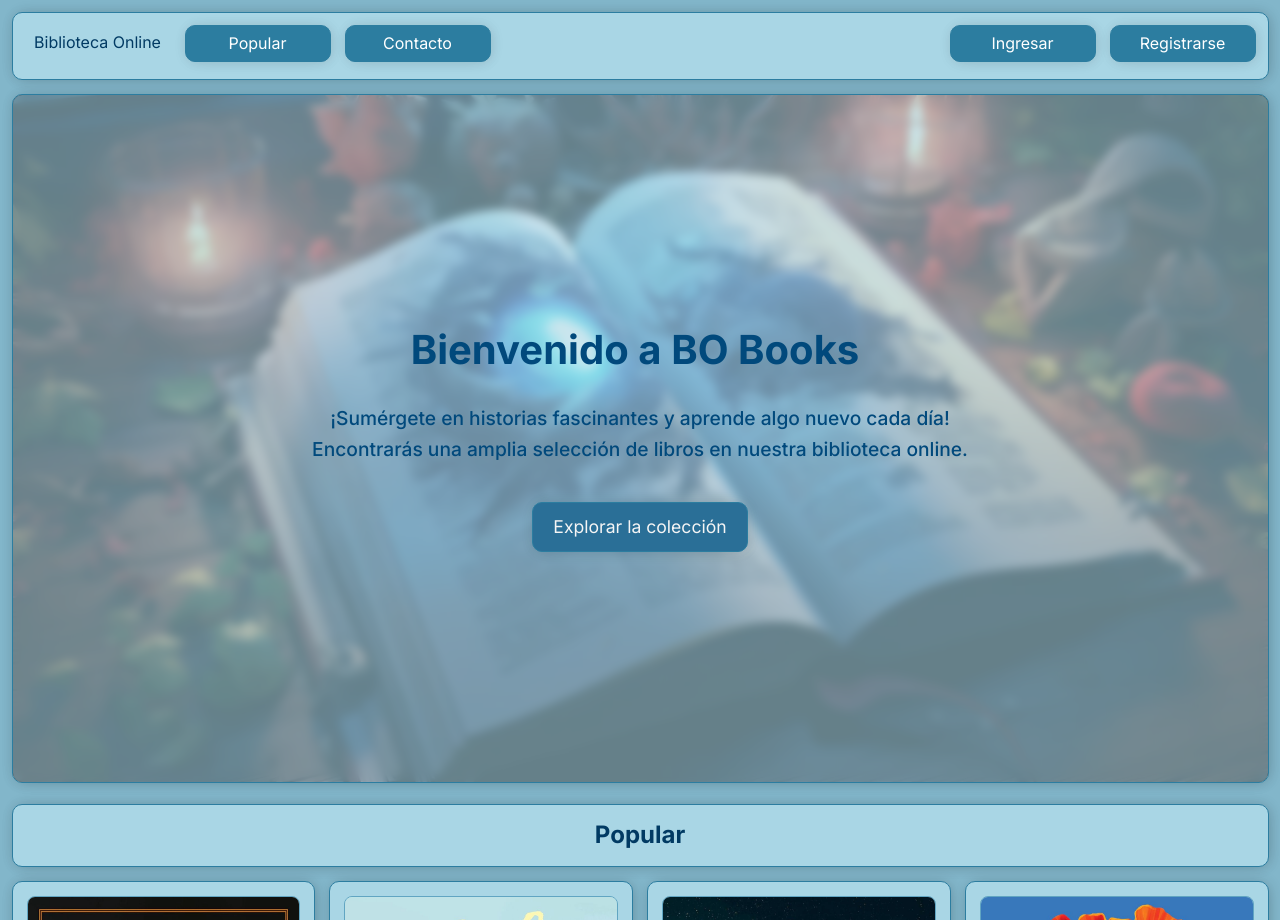
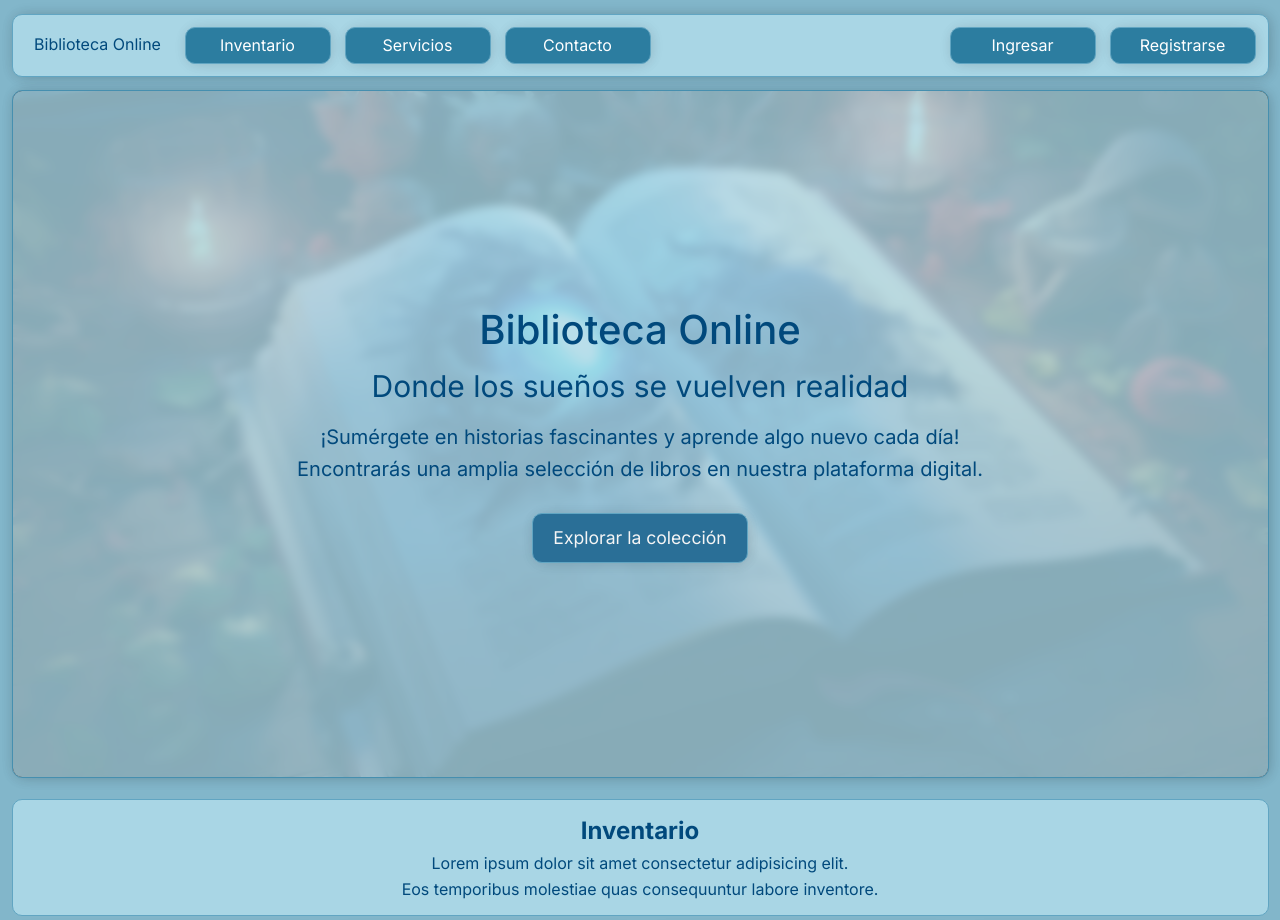
Before and after one commit to qmacias/biblioteca-primera-entrega, a plain HTML site: page index.html in a window 1280 px wide. Shown: the top 920 px of the page. Drawn offline with Linux system fonts and the light colour scheme.

Commit message:
Pasar En Limpio Las Mejoras En Los Estilos Del Index

```diff
--- a/assets/css/animations.css
+++ b/assets/css/animations.css
@@ -1,8 +1,8 @@
-header,
+header#index-header,
+header#form-header,
 footer,
 figure,
-section#hero,
-main section h2 {
+section#hero {
     box-shadow: 0px 2px 15px -3px rgba(0, 0, 0, 0.1), 2px 0px 15px -3px rgba(0, 0, 0, 0.2);
 }
 
@@ -11,30 +11,32 @@ main section h2 {
     Header
 ------------*/
 
-header nav ul li:first-child a {
-    color: var(--color9);
+header#index-header nav ul li:first-child a {
+    color: var(--color8);
     transition: color 0.1s ease-in-out, transform 0.2s ease-in-out;
 }
 
-header nav ul li:first-child a:hover {
+header#index-header nav ul li:first-child a:hover {
     color: var(--color6);
     transform: translateY(-0.6px);
 }
 
-header nav ul li:nth-child(2) a,
-header nav ul li:nth-child(3) a,
-header nav ul li:nth-child(4) a,
-header nav ul li:last-child a {
+header#index-header nav ul li:nth-child(2) a,
+header#index-header nav ul li:nth-child(3) a,
+header#index-header nav ul li:nth-child(4) a,
+header#index-header nav ul li:nth-child(5) a,
+header#index-header nav ul li:last-child a {
     color: white;
     background-color: var(--color5);
     box-shadow: 0px 2px 15px -3px rgba(0, 0, 0, 0.1), 2px 0px 15px -3px rgba(0, 0, 0, 0.1);
     transition: color 0.3s ease-in-out, background-color 0.3s ease-in-out, box-shadow 0.6s ease-in-out;
 }
 
-header nav ul li:nth-child(2) a:hover,
-header nav ul li:nth-child(3) a:hover,
-header nav ul li:nth-child(4) a:hover,
-header nav ul li:last-child a:hover {
+header#index-header nav ul li:nth-child(2) a:hover,
+header#index-header nav ul li:nth-child(3) a:hover,
+header#index-header nav ul li:nth-child(4) a:hover,
+header#index-header nav ul li:nth-child(5) a:hover,
+header#index-header nav ul li:last-child a:hover {
     color: whitesmoke;
     background-color: var(--color4);
     box-shadow: 0px 8px 15px -3px rgba(0, 0, 0, 0.1), 8px 0px 15px -3px rgba(0, 0, 0, 0.1);
@@ -59,33 +61,33 @@ section#hero div a:hover {
 }
 
 
-/*-------------
-    Popular
--------------*/
+/*----------------
+    Inventario
+----------------*/
 
-section#popular ul li figure img {
+section#inventory ul li figure img {
     transition: opacity 0.3s ease-in-out;
 }
 
-section#popular ul:hover> :not(:hover) img {
+section#inventory ul:hover> :not(:hover) img {
     opacity: 0.9;
 }
 
-section#popular ul li figure {
+section#inventory ul li figure {
     transition: transform 0.5s ease-in-out, box-shadow 0.5s ease-in-out;
 }
 
-section#popular ul li figure:hover {
+section#inventory ul li figure:hover {
     transform: translateY(-0.7px);
     box-shadow: 0px 8px 15px -3px rgba(0, 0, 0, 0.1), 8px 0px 15px -3px rgba(0, 0, 0, 0.2);
 }
 
-section#popular ul li figure figcaption {
+section#inventory ul li figure figcaption {
     opacity: 0;
     transition: opacity 0.3s ease;
 }
 
-section#popular ul li figure:hover figcaption {
+section#inventory ul li figure:hover figcaption {
     opacity: 1;
 }
 
@@ -93,6 +95,29 @@ section#popular ul li figure:hover figcaption {
 /*--------------
     Ingresar
 --------------*/
+
+header#form-header nav ul li:first-child a {
+    color: var(--color8);
+    transition: color 0.1s ease-in-out, transform 0.2s ease-in-out;
+}
+
+header#form-header nav ul li:first-child a:hover {
+    color: var(--color6);
+    transform: translateY(-0.6px);
+}
+
+header#form-header nav ul li:last-child a {
+    color: white;
+    background-color: var(--color5);
+    box-shadow: 0px 2px 15px -3px rgba(0, 0, 0, 0.1), 2px 0px 15px -3px rgba(0, 0, 0, 0.1);
+    transition: color 0.3s ease-in-out, background-color 0.3s ease-in-out, box-shadow 0.6s ease-in-out;
+}
+
+header#form-header nav ul li:last-child a:hover {
+    color: whitesmoke;
+    background-color: var(--color4);
+    box-shadow: 0px 8px 15px -3px rgba(0, 0, 0, 0.1), 8px 0px 15px -3px rgba(0, 0, 0, 0.1);
+}
 
 form#login-form button,
 form#signup-form button {
--- a/assets/css/main_styles.css
+++ b/assets/css/main_styles.css
@@ -241,39 +241,47 @@ body {
     z-index: 1;
 } */
 
+header#index-header {
+    margin: 9px 7px 6px 7px;
+    padding: 5px;
+    border-radius: 10px;
+}
+
 @media (min-width: 450px) {
-    header nav ul li:first-child {
+
+    header#index-header nav ul li:first-child,
+    header#index-header nav ul li:nth-child(2) {
         flex-basis: 100%;
     }
 
-    header nav ul li:nth-child(2),
-    header nav ul li:nth-child(3),
-    header nav ul li:nth-child(4),
-    header nav ul li:last-child {
+    header#index-header nav ul li:nth-child(3),
+    header#index-header nav ul li:nth-child(4),
+    header#index-header nav ul li:nth-child(5),
+    header#index-header nav ul li:last-child {
         flex-basis: 50%;
     }
 }
 
 @media (min-width: 650px) {
 
-    header nav ul li:nth-child(2),
-    header nav ul li:nth-child(3),
-    header nav ul li:nth-child(4),
-    header nav ul li:last-child {
-        flex-basis: 25%;
+    header#index-header nav ul li:nth-child(2),
+    header#index-header nav ul li:nth-child(3),
+    header#index-header nav ul li:nth-child(4) {
+        flex-basis: 33.33%;
+    }
+
+    header#index-header nav ul li:nth-child(5),
+    header#index-header nav ul li:last-child {
+        flex-basis: 50%;
     }
 }
 
-@media (min-width: 852px) {
-    header {
-        height: 8.6vh;
-    }
-
-    header nav ul li:nth-child(n) {
+@media (min-width: 1012px) {
+    header#index-header nav ul li:nth-child(n) {
         flex-basis: 10em;
     }
 
-    header nav ul li:nth-last-child(2) {
+    header#index-header nav ul li:nth-last-child(2) {
         margin-left: auto;
     }
 }
@@ -299,24 +307,29 @@ section#hero picture img {
 
 section#hero div {
     padding: 20px;
+    color: var(--color8);
     border-radius: 9px !important;
     align-items: center;
     justify-content: center;
-    background-color: rgba(169, 214, 229, 0.6);
+    background-color: rgba(169, 214, 229, 0.8);
     backdrop-filter: blur(5px);
 }
 
 section#hero div h1 {
     font-size: 2.5em;
-    margin-bottom: 20px;
-    color: var(--color8);
+    font-weight: 500;
+    margin-bottom: 10px;
+}
+
+section#hero div h1 span {
+    font-size: 0.75em;
+    font-weight: 400;
 }
 
 section#hero div p {
-    font-size: 1.2em;
-    font-weight: 500;
-    margin-bottom: 30px;
-    color: var(--color8);
+    font-size: 1.25em;
+    font-weight: 400;
+    margin-bottom: 20px;
 }
 
 section#hero div p span {
@@ -328,43 +341,39 @@ section#hero div a {
     padding: 10px 20px;
 }
 
-@media (min-width: 540px) {
-    section#hero div h1 span {
-        display: inline;
-        white-space: nowrap;
-        margin-right: 0.25em !important;
-    }
-}
-
 @media (min-width: 736px) {
-    section#hero div {
-        height: 85.8vh;
-    }
-
     section#hero div {
         flex-basis: 100%;
     }
 }
 
 @media (min-width: 738px) {
+    section#hero {
+        height: 85.9vh;
+    }
+
     section#hero div p span {
         display: block;
     }
 }
 
 
-/*-------------
-    Popular
--------------*/
+/*----------------
+    Inventario
+----------------*/
 
-section#popular h2 {
+/* section#inventory {
+    height: 100vh;
+} */
+
+section#inventory div {
     margin: 14px 7px 7px 7px;
-    padding: 11px;
+    padding: 12.5px;
     border-radius: 10px;
-    color: var(--color9);
+    color: var(--color8);
 }
 
-section#popular ul li figure {
+section#inventory ul li figure {
     position: relative;
     margin: 7px;
     padding: 14px;
@@ -372,13 +381,13 @@ section#popular ul li figure {
     overflow: hidden;
 }
 
-section#popular ul li figure img {
+section#inventory ul li figure img {
     display: block;
     width: 100%;
     border-radius: 8px;
 }
 
-section#popular ul li figure figcaption {
+section#inventory ul li figure figcaption {
     position: absolute;
     top: 0;
     left: 0;
@@ -392,34 +401,38 @@ section#popular ul li figure figcaption {
     justify-content: center;
 }
 
-section#popular ul li figure figcaption h3,
-section#popular ul li figure figcaption h4 {
+section#inventory ul li figure figcaption h3,
+section#inventory ul li figure figcaption h4 {
     margin: 0;
     font-weight: 500;
     color: var(--color10);
 }
 
-@media (min-width: 450px) {
-    section#popular ul li:nth-child(n) {
+section#inventory div p span {
+    display: inline;
+}
+
+@media (min-width: 400px) {
+    section#inventory ul li:nth-child(n) {
         flex-basis: 50%;
     }
 }
 
-@media (min-width: 650px) {
-    section#popular ul li:nth-child(n) {
-        flex-basis: 33.33%;
+@media (min-width: 738px) {
+    section#inventory div p span {
+        display: block;
     }
 }
 
-@media (min-width: 852px) {
-    section#popular ul li:nth-child(n) {
+@media (min-width: 800px) {
+    section#inventory ul li:nth-child(n) {
         flex-basis: 25%;
     }
 }
 
-@media (min-width: 1317px) {
-    section#popular ul li:nth-child(n) {
-        flex-basis: 16.665%;
+@media (min-width: 1600px) {
+    section#inventory ul li:nth-child(n) {
+        flex-basis: 12.5%;
     }
 }
 
@@ -441,7 +454,5 @@ footer p {
 @media (min-width: 380px) {
     footer p span {
         display: inline;
-        white-space: nowrap;
-        margin-right: 0.35em !important;
     }
 }
--- a/assets/js/script.js
+++ b/assets/js/script.js
@@ -3,7 +3,7 @@ import Libro from "./libro.js"
 
 //Arreglar: Poner un boton en log_in.html para que el usuario pueda volver a index.html en caso de no querer ingresar, y ser invitado
 //Arreglar: Poner un boton en sign_up.html para que el usuario pueda volver a index.html en caso de no querer registrarse, y ser invitado
-document.addEventListener("DOMContentLoaded", function(){
+document.addEventListener("DOMContentLoaded", function () {
     cargarLinks();
     cargarLibros();
 });
@@ -12,20 +12,21 @@ function cargarLinks() {
     let arrayLinks = [];
 
     arrayLinks.push(new Link("#", "Biblioteca Online"));
-    arrayLinks.push(new Link("#popular", "Popular"));
-    arrayLinks.push(new Link("#contacto", "Contacto"));
+    arrayLinks.push(new Link("#inventory", "Inventario"));
+    arrayLinks.push(new Link("#services", "Servicios"));
+    arrayLinks.push(new Link("#contact", "Contacto"));
     arrayLinks.push(new Link("./pages/auth/log_in.html", "Ingresar"));
     arrayLinks.push(new Link("./pages/auth/sign_up.html", "Registrarse"));
 
     let linksInnerHTML = "";
 
-    for(let link of arrayLinks){
+    for (let link of arrayLinks) {
         let linkActual = "";
 
         if (link.href == "#") {
             linkActual = `<li><a class="box" href="${link.href}">${link.label}</a></li>`;
         } else {
-            linkActual = `<li><a class="box border bd5" href="${link.href}">${link.label}</a></li>`;
+            linkActual = `<li><a class="box border bd3" href="${link.href}">${link.label}</a></li>`;
         }
 
         linksInnerHTML += linkActual;
@@ -50,13 +51,17 @@ function cargarLibros() {
     arrayLibros.push(new Libro("./assets/img/book_10_900x1500.webp", "A Great Country", "Shilpi Somaya Gouda"));
     arrayLibros.push(new Libro("./assets/img/book_11_900x1500.webp", "The Secret", "Jack Reacher"));
     arrayLibros.push(new Libro("./assets/img/book_12_900x1500.webp", "Eragon", "Cristopher Paolini"));
+    arrayLibros.push(new Libro("./assets/img/book_13_900x1500.webp", "Butcher & Blackbird", "Brynne Weaver"));
+    arrayLibros.push(new Libro("./assets/img/book_14_900x1500.webp", "No Control", "Annie Wild"));
+    arrayLibros.push(new Libro("./assets/img/book_15_900x1500.webp", "The Canary Cowards", "Jescie Hall"));
+    arrayLibros.push(new Libro("./assets/img/book_16_900x1500.webp", "Gravitys Hammer", "Jerry Reynolds"));
 
     let librosInnerHTML = "";
 
-    for(let libro of arrayLibros){
+    for (let libro of arrayLibros) {
         let libroActual = `<li>
-                                <figure class="flex bg1 border bd5">
-                                    <img class="border bd3" loading="eager" decoding="async" src="${libro.portada}" alt="Descripción de la imagen">
+                                <figure class="flex bg1 border bd3">
+                                    <img class="border bd2" loading="eager" decoding="async" src="${libro.portada}" alt="${libro.titulo}, a book release by ${libro.autor}.">
                                     <figcaption class="flex col">
                                     <h3>${libro.titulo}</h3>
                                     <h4>${libro.autor}</h4>
--- a/index.html
+++ b/index.html
@@ -3,7 +3,7 @@
 
 <head>
     <meta charset="UTF-8">
-
+    <meta http-equiv="X-UA-Compatible" content="IE=edge">
     <meta name="viewport" content="width=device-width, initial-scale=1.0">
     <meta name="description" content="Biblioteca online para consultar libros">
 
@@ -18,7 +18,7 @@
     <link rel="stylesheet" href="./assets/css/animations.css" crossorigin="anonymous">
     <link rel="stylesheet" href="./assets/css/main_styles.css" crossorigin="anonymous">
 
-    <title>BO Books | Inicio</title>
+    <title>Biblioteca Online| Inicio</title>
 
     <style>
         #container {
@@ -34,14 +34,14 @@
 
 <body class="bg2">
     <div id="container" class="flex col">
-        <header class="box bg1 border bd5">
+        <header id="index-header" class="bg1 border bd3">
             <nav>
                 <ul class="flex col row" id="ulColeccionLinks"></ul>
             </nav>
         </header>
 
         <main class="flex col">
-            <section id="hero" class="flex row box bg1 border bd5">
+            <section id="hero" class="flex row box bg1 border bd4">
                 <picture>
                     <source type="image/webp" media="(min-width: 1400px)"
                         srcset="./assets/img/hero/hero_6720x4480_w_1400.webp">
@@ -64,36 +64,50 @@
                     <source type="image/webp" media="(min-width: 200px)"
                         srcset="./assets/img/hero/hero_6720x4480_w_200.webp">
 
-                    <img loading="eager" decoding="async" src="./assets/img/hero/hero_6720x4480_w_1400.webp"
+                    <img loading="eager" decoding="async" src="./assets/img/hero/hero_6720x4480_w_1400"
                         alt="An open book with a radiant light shining upon it, illuminating its pages.">
                 </picture>
 
                 <div class="flex col">
-                    <h1><span>Bienvenido a</span><span>BO Books</span></h1>
+                    <h1>
+                        Biblioteca Online
+
+                        <span>
+                            Donde los sueños se vuelven realidad
+                        </span>
+                    </h1>
 
                     <p>
-                        <span>
-                            ¡Sumérgete en historias fascinantes y aprende algo nuevo cada día!
-                        </span>
+                        ¡Sumérgete en historias fascinantes y aprende algo nuevo cada día!
 
                         <span>
-                            Encontrarás una amplia selección de libros en nuestra biblioteca online.
+                            Encontrarás una amplia selección de libros en nuestra plataforma digital.
                         </span>
                     </p>
 
-                    <a class="box border bd5" href="#popular">Explorar la colección</a>
+                    <a class="box border bd3" href="#inventory">Explorar la colección</a>
                 </div>
             </section>
 
-            <section id="popular">
-                <h2 class="bg1 border bd5">Popular</h2>
+            <section id="inventory">
+                <div class="flex col bg1 border bd3">
+                    <h2>Inventario</h2>
+
+                    <p>
+                        Lorem ipsum dolor sit amet consectetur adipisicing elit.
+
+                        <span>
+                            Eos temporibus molestiae quas consequuntur labore inventore.
+                        </span>
+                    </p>
+                </div>
 
                 <ul class="flex col row" id="ulColeccionLibros"></ul>
             </section>
         </main>
 
-        <footer class="bg1 border bd5">
-            <p><span>Todos los derechos reservados</span><span>&copy; 2024</span></p>
+        <footer class="bg1 border bd3">
+            <p>Todos los derechos reservados <span>&copy; 2024</span></p>
         </footer>
     </div>
 </body>
```
Also changed, not shown: assets/img/book_13_900x1500.webp (added), assets/img/book_14_900x1500.webp (added), assets/img/book_15_900x1500.webp (added), assets/img/book_16_900x1500.webp (added).
